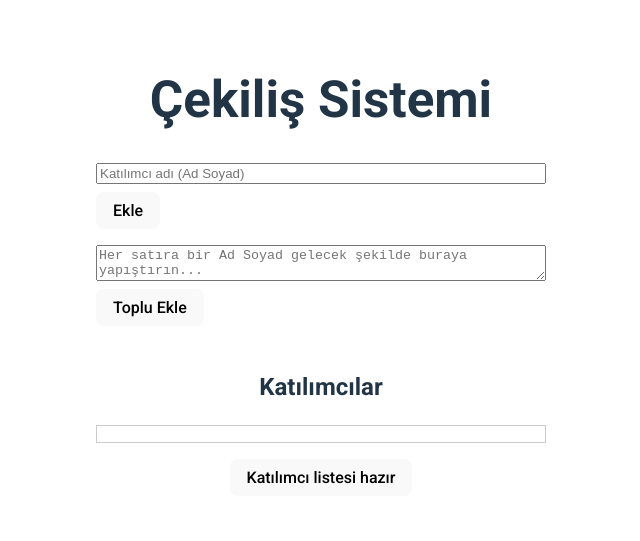
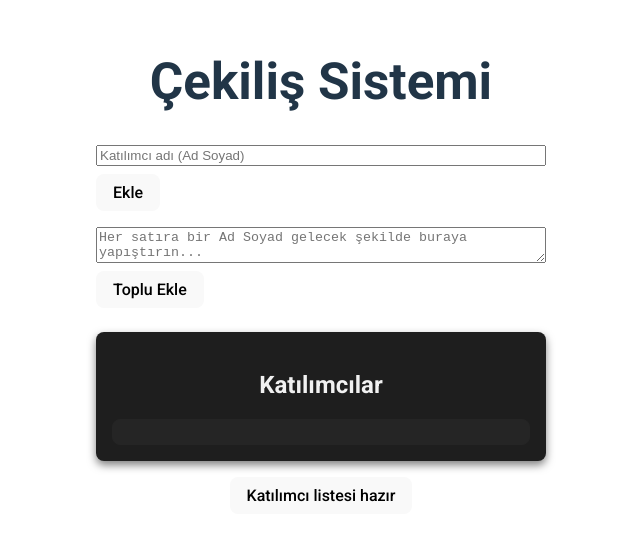
Before and after one commit to BestInSpire/vue-raffle, a Vue app: page / in a window 1280 px wide. Shown: the part 133-674 px from the top of the page, without its empty margins (319-959 px from the left). Built offline with nearby package versions, Linux system fonts and the light colour scheme.

Commit message:
Update ParticipantsList.vue

```diff
--- a/src/components/ParticipantsList.vue
+++ b/src/components/ParticipantsList.vue
@@ -4,8 +4,8 @@
     <div class="list-container">
       <ul>
         <li v-for="(p, i) in store.participants" :key="i" class="participant-item">
-          <span class="participant-name">{{ p }}</span> <!-- İsimler solda hizalanacak -->
-          <button class="remove-btn" @click="removeParticipant(p)">Sil</button> <!-- Silme butonu sağda hizalanacak -->
+          <span class="participant-name">{{ p }}</span>
+          <button class="remove-btn" @click="removeParticipant(p)">Sil</button>
         </li>
       </ul>
     </div>
@@ -22,46 +22,80 @@ function removeParticipant(name: string) {
 </script>
 
 <style lang="sass" scoped>
-$primary-border-color: #ccc
-$primary-padding: 0.5rem
-$remove-btn-color: red
-$remove-btn-hover-color: darkred
+$primary-color: #f1f1f1
+$text-color: #f1f1f1
+$background-dark: #1e1e1e
+$background-light: #252525
+$remove-btn-color: #dc3545
+$remove-btn-hover-color: #c82333
+$border-radius: 8px
+$margin-large: 1rem
+$padding: 0.75rem
 
-=flex-align($justify: flex-start, $align: center)
+@mixin flex-align($justify: flex-start, $align: center)
   display: flex
   justify-content: $justify
   align-items: $align
 
 .participants-list
+  background-color: $background-dark
+  color: $text-color
+  padding: $margin-large
+  border-radius: $border-radius
+  box-shadow: 0 4px 8px rgba(0, 0, 0, 0.5)
+  max-width: 500px
+  margin: 0 auto
+
+  h2
     text-align: center
+    color: $primary-color
+    margin-bottom: $margin-large
 
 .list-container
-  max-height: 150px
+  max-height: 250px
   overflow-y: auto
-  border: 1px solid $primary-border-color
-  padding: $primary-padding
-  margin-top: $primary-padding
+  border: 1px solid $background-light
+  border-radius: $border-radius
+  background-color: $background-light
+  padding: $padding
 
   ul
     list-style: none
     padding: 0
     margin: 0
 
+  &::-webkit-scrollbar
+    width: 8px
+  &::-webkit-scrollbar-thumb
+    background-color: $primary-color
+    border-radius: $border-radius
+  &::-webkit-scrollbar-track
+    background-color: $background-dark
+
 .participant-item
-  +flex-align(space-between)
-  margin: 4px 0
+  @include flex-align(space-between)
+  margin-bottom: 0.5rem
+  padding: $padding
+  border-radius: $border-radius
+  background-color: $background-dark
+  box-shadow: 0 2px 4px rgba(0, 0, 0, 0.5)
 
   .participant-name
     text-align: left
     flex: 1
+    color: $text-color
+    font-weight: bold
 
   .remove-btn
-  padding: $primary-padding
+    padding: $padding
     background-color: $remove-btn-color
     color: white
     border: none
+    border-radius: $border-radius
     cursor: pointer
+    transition: background-color 0.3s
 
     &:hover
       background-color: $remove-btn-hover-color
+
 </style>
```
Lines whose indentation alone changed are shown as unchanged.
